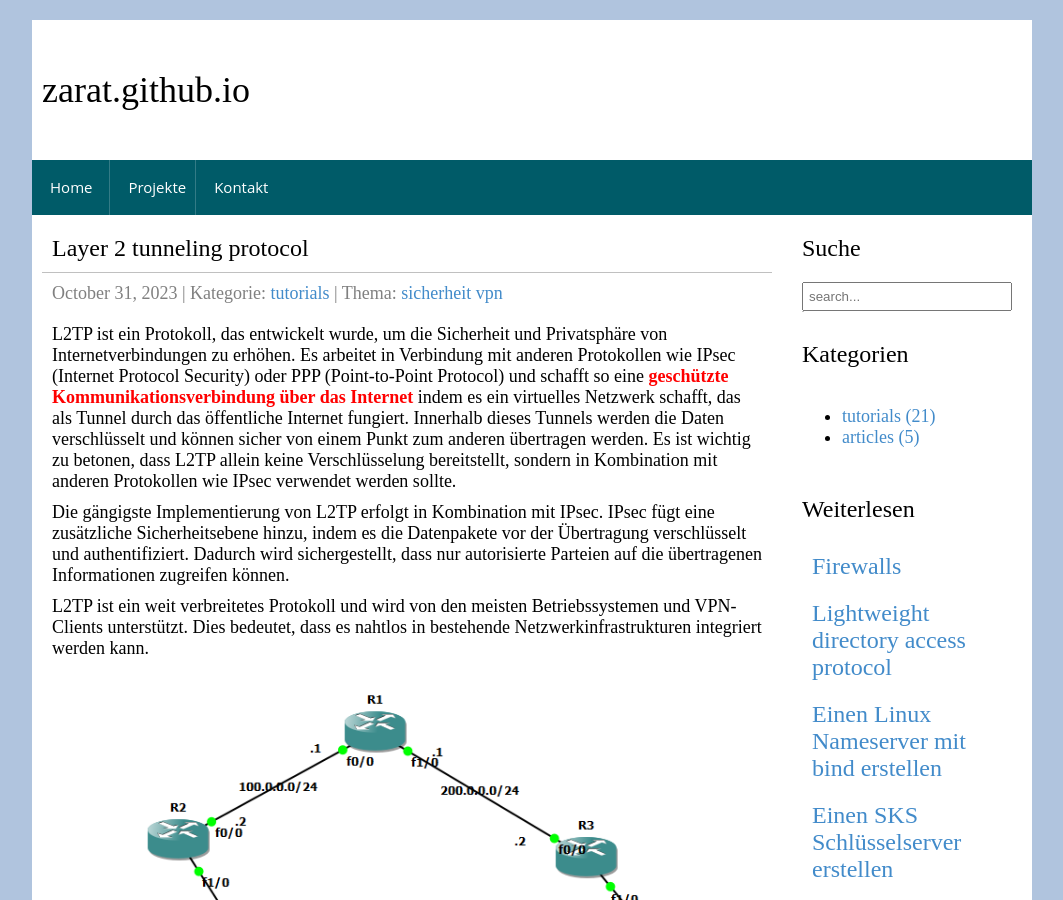
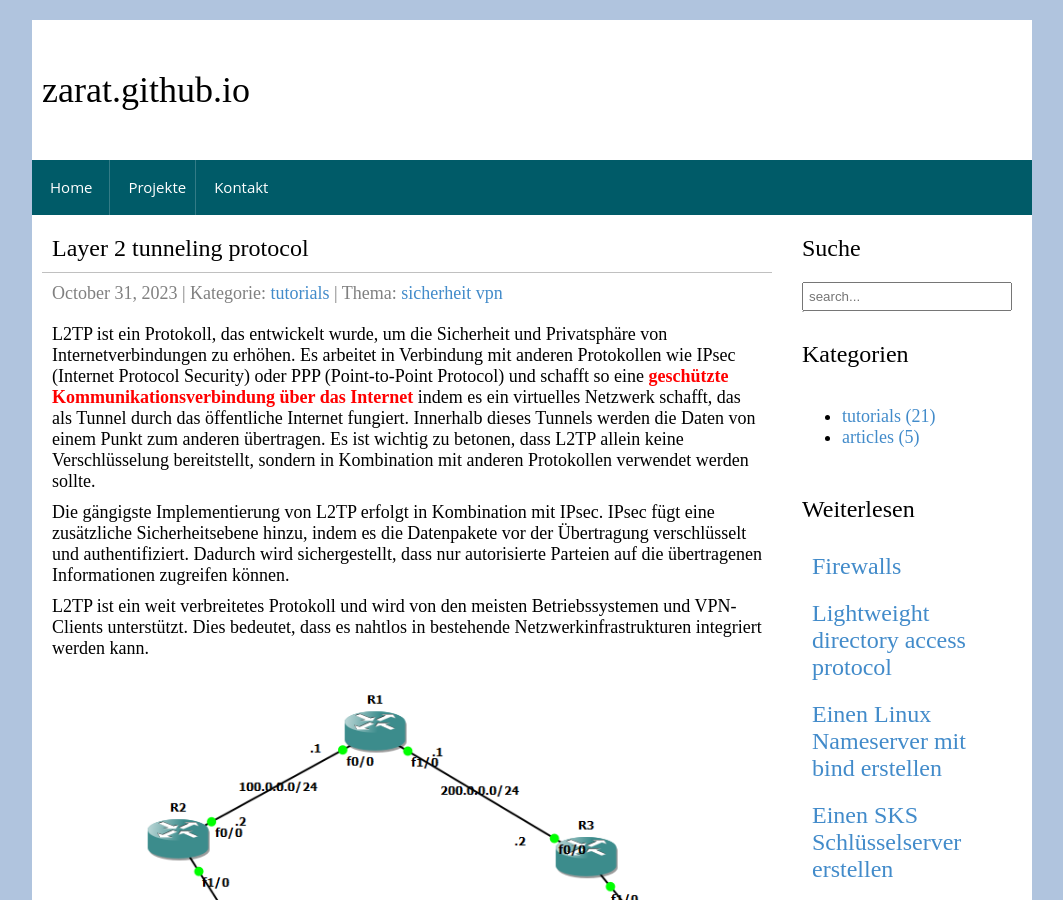
Before and after one commit to zarat/zarat.github.io, a Jekyll site: the page built from _posts/2023-10-31-l2tp.markdown, in a window 1280 px wide and 900 px high. Shown: the whole window, without its empty margins (108-1171 px from the left). Built offline with Jekyll 4.4.1, drawn with Linux system fonts in a browser that asks for light colours.

Commit message:
Update 2023-10-31-l2tp.markdown

```diff
--- a/_posts/2023-10-31-l2tp.markdown
+++ b/_posts/2023-10-31-l2tp.markdown
@@ -7,7 +7,7 @@ tags: sicherheit vpn
 permalink: /post/l2tp
 ---
 
-L2TP ist ein Protokoll, das entwickelt wurde, um die Sicherheit und Privatsphäre von Internetverbindungen zu erhöhen. Es arbeitet in Verbindung mit anderen Protokollen wie IPsec (Internet Protocol Security) oder PPP (Point-to-Point Protocol) und schafft so eine <span style="color:red;font-weight:bold;">geschützte Kommunikationsverbindung über das Internet</span> <!--excerpt_separator--> indem es ein virtuelles Netzwerk schafft, das als Tunnel durch das öffentliche Internet fungiert. Innerhalb dieses Tunnels werden die Daten verschlüsselt und können sicher von einem Punkt zum anderen übertragen werden. Es ist wichtig zu betonen, dass L2TP allein keine Verschlüsselung bereitstellt, sondern in Kombination mit anderen Protokollen wie IPsec verwendet werden sollte.
+L2TP ist ein Protokoll, das entwickelt wurde, um die Sicherheit und Privatsphäre von Internetverbindungen zu erhöhen. Es arbeitet in Verbindung mit anderen Protokollen wie IPsec (Internet Protocol Security) oder PPP (Point-to-Point Protocol) und schafft so eine <span style="color:red;font-weight:bold;">geschützte Kommunikationsverbindung über das Internet</span> <!--excerpt_separator--> indem es ein virtuelles Netzwerk schafft, das als Tunnel durch das öffentliche Internet fungiert. Innerhalb dieses Tunnels werden die Daten von einem Punkt zum anderen übertragen. Es ist wichtig zu betonen, dass L2TP allein keine Verschlüsselung bereitstellt, sondern in Kombination mit anderen Protokollen verwendet werden sollte.
 
 Die gängigste Implementierung von L2TP erfolgt in Kombination mit IPsec. IPsec fügt eine zusätzliche Sicherheitsebene hinzu, indem es die Datenpakete vor der Übertragung verschlüsselt und authentifiziert. Dadurch wird sichergestellt, dass nur autorisierte Parteien auf die übertragenen Informationen zugreifen können.
 
```
